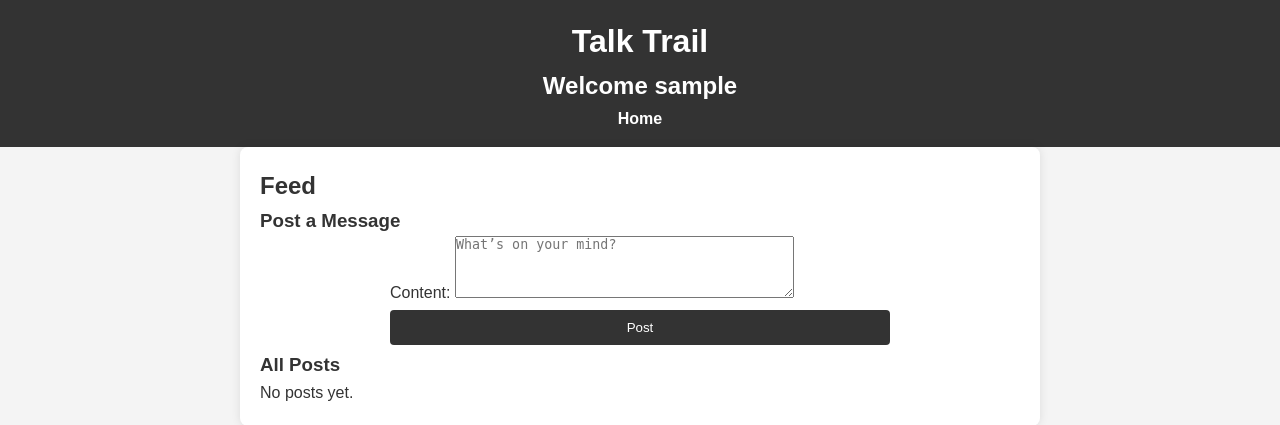
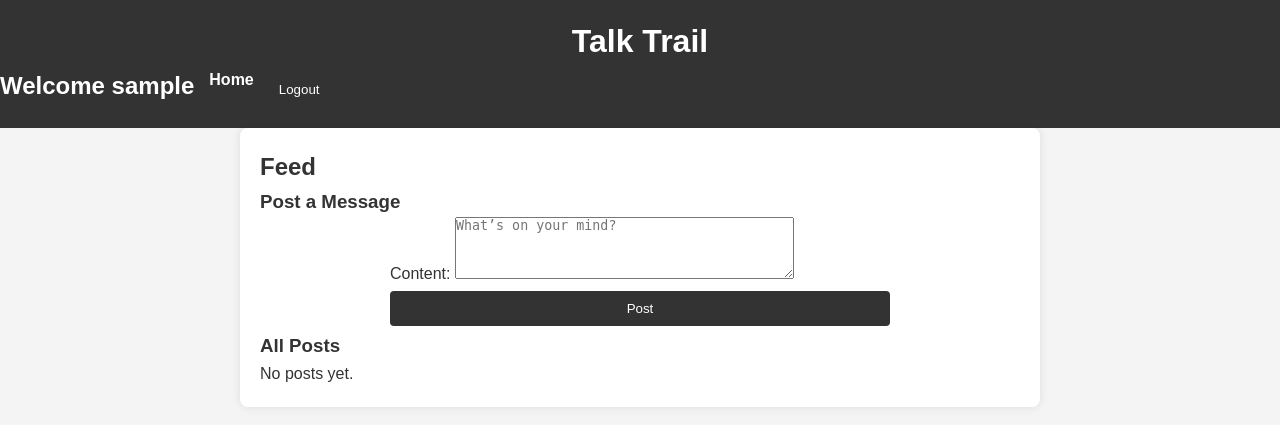
Before and after one commit to AgentTarik/Talk-Trail, a Django app: page /feed/ in a window 1280 px wide. Shown: the top 425 px of the page. Run offline with Django 5.2, Linux system fonts and the light colour scheme; the visitor is signed in with stand-in values (Sample User, id 1).

Commit message:
Logout Button

```diff
--- a/users/static/css/style2.css
+++ b/users/static/css/style2.css
@@ -24,14 +24,25 @@ header h1 {
     margin: 0;
 }
 
+nav {
+            display: flex;
+            justify-content: space-between;
+            align-items: center;
+        }
+
+nav form {
+            margin: 0;
+        }
+
 nav ul {
     list-style: none;
     padding: 0;
     text-align: center;
+    display: flex;
 }
 
 nav ul li {
-    display: inline;
+    display: flex;
     margin-right: 15px;
 }
 
--- a/users/templates/base_generic.html
+++ b/users/templates/base_generic.html
@@ -4,7 +4,7 @@
 <head>
     <meta charset="UTF-8">
     <meta name="viewport" content="width=device-width, initial-scale=1.0">
-    <title>{% block title %}My Site{% endblock %}</title>
+    <title>{% block title %}Talk Trail{% endblock %}</title>
     <link rel="stylesheet" href="{% static 'css/style2.css' %}">
 </head>
 <body>
--- a/users/templates/base_logged.html
+++ b/users/templates/base_logged.html
@@ -4,7 +4,7 @@
 <head>
     <meta charset="UTF-8">
     <meta name="viewport" content="width=device-width, initial-scale=1.0">
-    <title>{% block title %}My Site{% endblock %}</title>
+    <title>{% block title %}Talk Trail{% endblock %}</title>
     <link rel="stylesheet" href="{% static 'css/style2.css' %}">
 </head>
 <body>
@@ -14,6 +14,12 @@
             <ul>
                 <li><h2>Welcome {{ user.username }}</h2></li>
                 <li><a href="{% url 'home' %}">Home</a></li>
+                <li>
+                    <form action="{% url 'logout' %}" method="post">
+                        {% csrf_token %}
+                        <button type="submit">Logout</button>
+                    </form>
+                </li>
             </ul>
 
         </nav>
--- a/users/urls.py
+++ b/users/urls.py
@@ -1,9 +1,11 @@
 from django.urls import path
 from .views import UserRegisterView, UserLoginView, FeedView, HomePageView
+from django.contrib.auth.views import LogoutView
 
 urlpatterns = [
     path('', HomePageView.as_view(), name='home'),
     path('register/', UserRegisterView.as_view(), name='register'),
     path('login/', UserLoginView.as_view(), name='login'),
     path('feed/', FeedView.as_view(), name='feed'),
+    path('logout/', LogoutView.as_view(next_page='/'), name='logout'),
 ]
```
